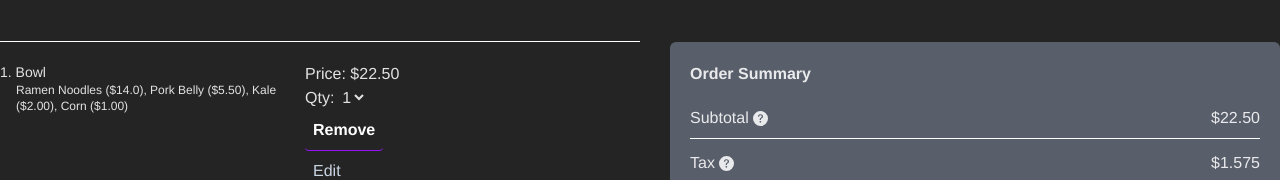
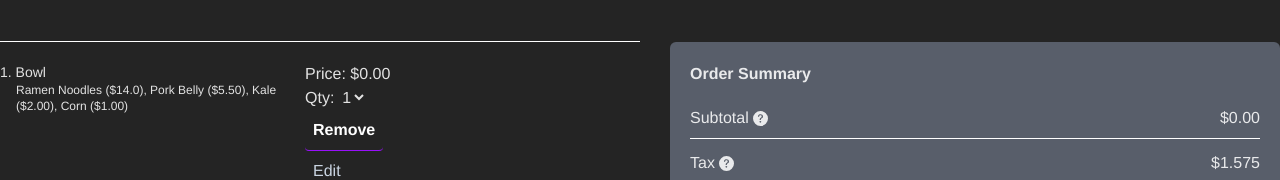
Before and after one commit to svonharris/food-order-app, a React (Vite) app: page / in a window 1280 px wide. Shown: the part 1187-1367 px from the top of the page. Built offline with nearby package versions, Linux system fonts and the light colour scheme.

Commit message:
Added useAppContext to import shared values into Shopping Cart.

```diff
--- a/src/components/ShoppingCart/ShoppingCart.tsx
+++ b/src/components/ShoppingCart/ShoppingCart.tsx
@@ -2,9 +2,14 @@ import OrderForm from "../Forms/OrderForm";
 import { BsQuestionCircleFill } from "react-icons/bs";
 import Button from "../Button/Button";
 import Link from "../Link/Link";
+import { useAppContext } from "../../AppContext";
 // import { RiDeleteBin5Fill } from "react-icons/ri";
 
 const ShoppingCart = () => {
+  const { totals } = useAppContext();
+  // Compute grand total
+  const grandTotal = Object.values(totals).reduce((sum, t) => sum + t, 0);
+
   return (
     <div>
       <h2 className="border-b border-b-white border-solid max-w-[50%] pb-10 font-bold text-2xl">
@@ -19,9 +24,14 @@ const ShoppingCart = () => {
               Ramen Noodles ($14.0), Pork Belly ($5.50), Kale ($2.00), Corn
               ($1.00)
             </p>
+            {Object.entries(totals).map(([category, total]) => (
+              <p key={category}>
+                {category}: ${total.toFixed(2)}
+              </p>
+            ))}
           </div>
           <div>
-            <p>Price: $22.50</p>
+            <p>Price: ${grandTotal.toFixed(2)}</p>
             {/* <p>Qty: 1 (- 1 +)</p> */}
             <div>
               <label htmlFor="quanity">Qty:</label>
@@ -48,7 +58,7 @@ const ShoppingCart = () => {
                 Subtotal
                 <BsQuestionCircleFill size={15} className="cursor-pointer" />
               </span>
-              <span className="text-right">$22.50</span>
+              <span className="text-right">${grandTotal.toFixed(2)}</span>
             </p>
             <p className="mb-1 py-2 border-b border-b-white border-solid grid grid-cols-2">
               <span className="flex flex-row items-center gap-1">
```
